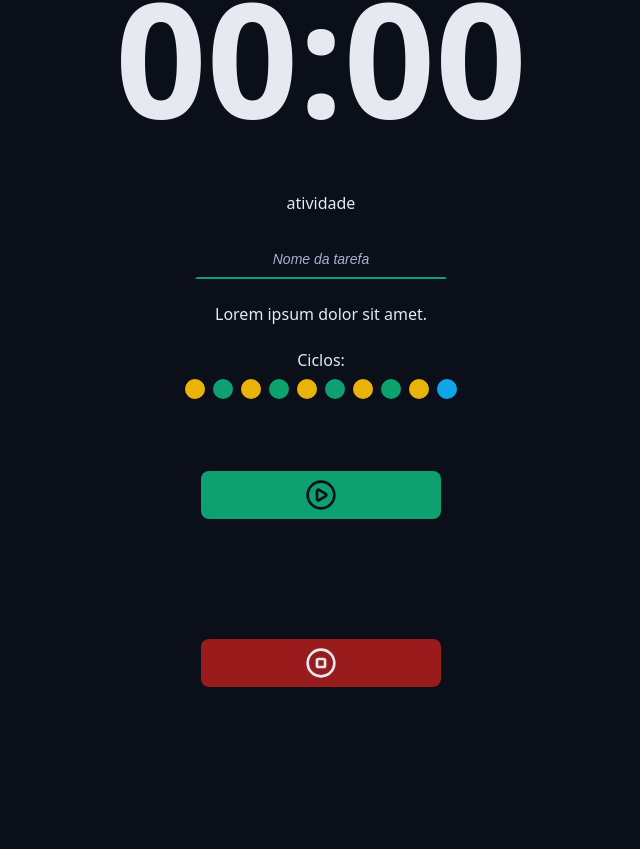
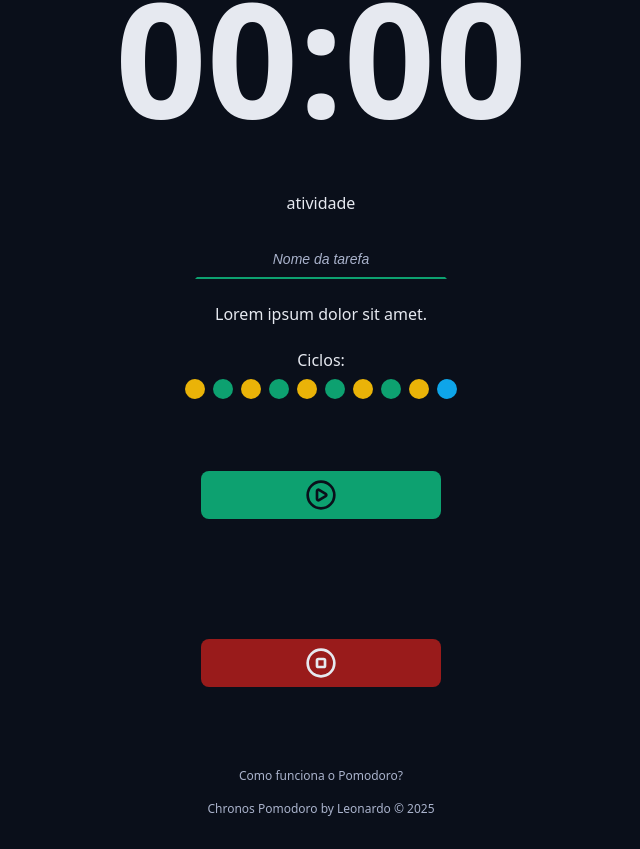
Before and after one commit to rookie-leo/chronos-pomodor, a React (Vite) app: page / in a window 1280 px wide. Shown: the part 344-1193 px from the top of the page, without its empty margins (319-959 px from the left). Before the commit the page ends 1111 px from the top, so only its background shows below. Built offline with nearby package versions, Linux system fonts and the light colour scheme.

Commit message:
Implementado componente footer

```diff
--- a/src/App.tsx
+++ b/src/App.tsx
@@ -9,6 +9,7 @@ import { DefaultInput } from './components/DefaultInput';
 import { Cycles } from './components/Cycles';
 import { DefaultButton } from './components/DefaultButton';
 import { PlayCircleIcon, StopCircleIcon } from 'lucide-react';
+import { Footer } from './components/Footer';
 export function App() {
 
     return <>
@@ -28,10 +29,10 @@ export function App() {
             <form className="form" action="">
                 <div className='formRow'>
                     <DefaultInput
-                    labelText='atividade'
-                    id='input'
-                    type='text'
-                    placeholder='Nome da tarefa'
+                        labelText='atividade'
+                        id='input'
+                        type='text'
+                        placeholder='Nome da tarefa'
                     />
                 </div>
 
@@ -49,5 +50,9 @@ export function App() {
                 </div>
             </form>
         </Container>
+
+        <Container>
+            <Footer />
+        </Container>
     </>;
 }
--- /dev/null
+++ b/src/components/Footer/index.tsx
@@ -0,0 +1,10 @@
+import styles from './styles.module.css'
+
+export function Footer() {
+    return (
+        <footer className={styles.footer}>
+            <a href=''>Como funciona o Pomodoro?</a>
+            <a href=''>Chronos Pomodoro by Leonardo &copy; {new Date().getFullYear()}</a>
+        </footer>
+    );
+}
--- /dev/null
+++ b/src/components/Footer/styles.module.css
@@ -0,0 +1,19 @@
+.footer {
+    display: flex;
+    align-items: center;
+    justify-content: center;
+    flex-direction: column;
+
+    font-size: 1.2rem;
+    gap: 1.6rem;
+}
+
+.footer a {
+    color: var(--text-muted);
+    text-decoration: none;
+}
+
+.footer a:hover {
+    color: var(--text-muted);
+    text-decoration: underline;
+}
```
